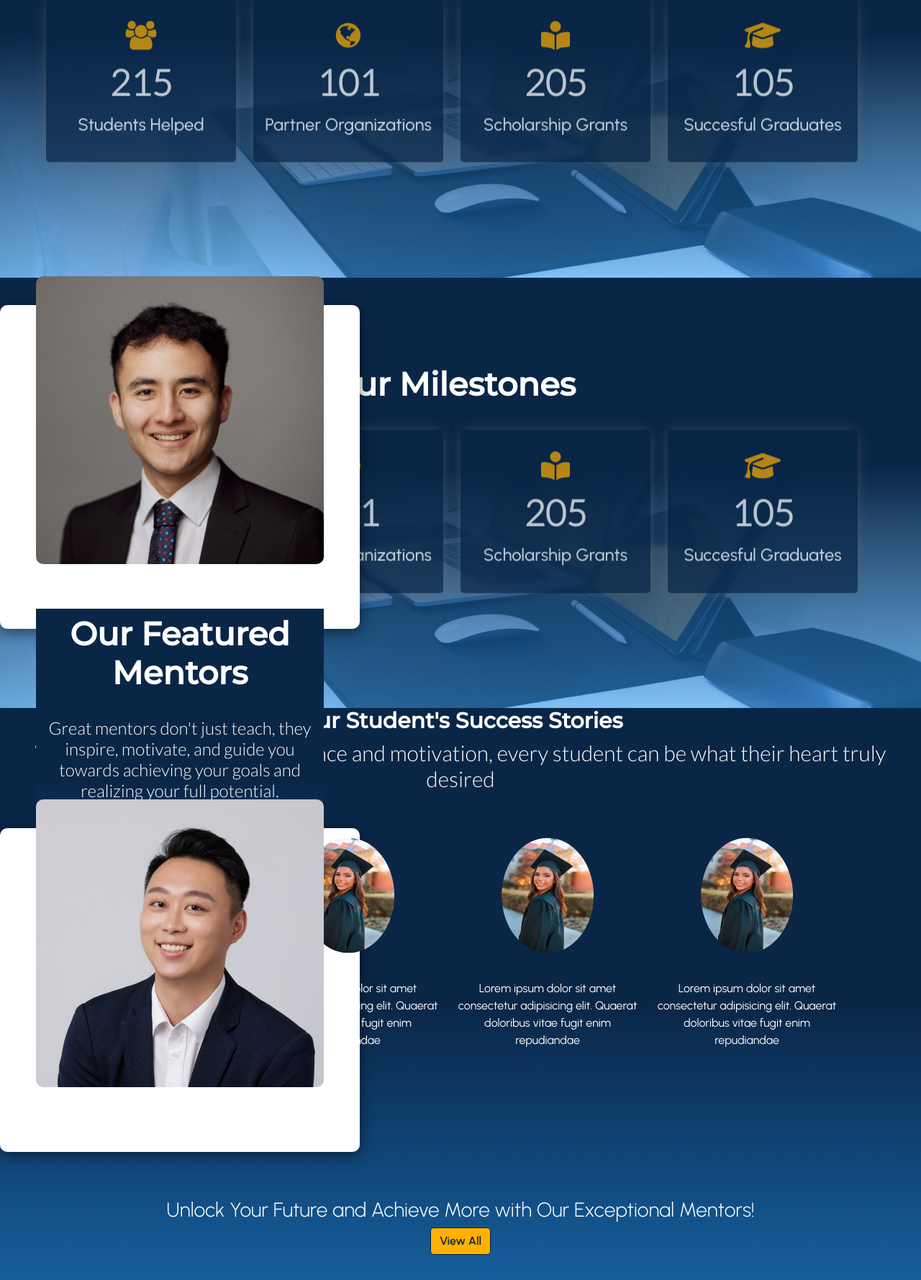
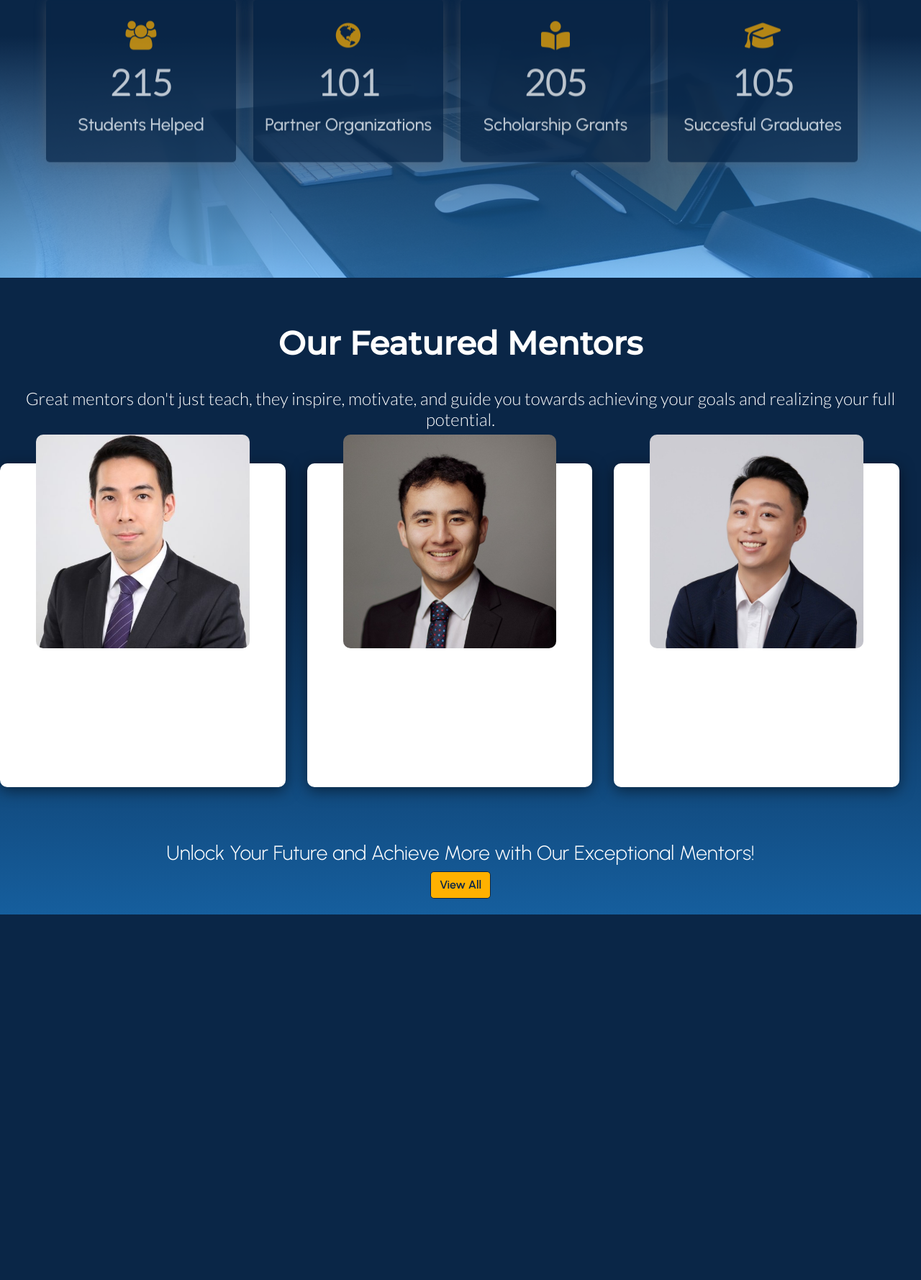
Before and after one commit to uaojayson/ScholarLink, a PHP site: page / in a window 1280 px wide. Shown: the part 2324-4103 px from the top of the page at 72% size. After the commit the page ends 3595 px from the top, so only its background shows below. Run offline with PHP 8.4, Linux system fonts and the light colour scheme; some libraries are stand-ins or nearby versions.

Commit message:
modified:   index.css 	modified:   index.html

```diff
--- a/index.css
+++ b/index.css
@@ -625,6 +625,13 @@
 
 /* Start Success stories  */
 
+.success-stories {
+  display: flex;
+  justify-content: center;
+  align-items: center;
+  position: relative;
+}
+
 .Success {
   font-family: "Montserrat", sans-serif;
   font-size: 30px;
--- a/index.html
+++ b/index.html
@@ -1,124 +1,165 @@
 <!DOCTYPE html>
 <html lang="en">
-
   <head>
     <meta charset="UTF-8" />
     <meta http-equiv="X-UA-Compatible" content="IE=edge" />
     <meta name="viewport" content="width=device-width, initial-scale=1.0" />
     <title>ScholarLink</title>
-  <link href="https://cdn.jsdelivr.net/npm/bootstrap@5.3.0-alpha1/dist/css/bootstrap.min.css" rel="stylesheet"
-    integrity="sha384-GLhlTQ8iRABdZLl6O3oVMWSktQOp6b7In1Zl3/Jr59b6EGGoI1aFkw7cmDA6j6gD" crossorigin="anonymous" />
-  <script src="https://cdn.jsdelivr.net/npm/bootstrap@5.3.0-alpha1/dist/js/bootstrap.bundle.min.js"
+    <link
+      href="https://cdn.jsdelivr.net/npm/bootstrap@5.3.0-alpha1/dist/css/bootstrap.min.css"
+      rel="stylesheet"
+      integrity="sha384-GLhlTQ8iRABdZLl6O3oVMWSktQOp6b7In1Zl3/Jr59b6EGGoI1aFkw7cmDA6j6gD"
+      crossorigin="anonymous"
+    />
+    <script
+      src="https://cdn.jsdelivr.net/npm/bootstrap@5.3.0-alpha1/dist/js/bootstrap.bundle.min.js"
       integrity="sha384-w76AqPfDkMBDXo30jS1Sgez6pr3x5MlQ1ZAGC+nuZB+EYdgRZgiwxhTBTkF7CXvN"
-    crossorigin="anonymous"></script>
+      crossorigin="anonymous"
+    ></script>
 
     <!--FONTAWESOME ICONS-->
-  <script src="https://kit.fontawesome.com/3ce7f5ba6a.js" crossorigin="anonymous"></script>
+    <script
+      src="https://kit.fontawesome.com/3ce7f5ba6a.js"
+      crossorigin="anonymous"
+    ></script>
 
     <link rel="stylesheet" href="index.css" />
     <!-- favicon  -->
     <link rel="shortcut icon" href="./assets/logo.png" type="image/x-icon" />
-  <link rel="stylesheet" href="https://stackpath.bootstrapcdn.com/font-awesome/4.7.0/css/font-awesome.min.css" />
+    <link
+      rel="stylesheet"
+      href="https://stackpath.bootstrapcdn.com/font-awesome/4.7.0/css/font-awesome.min.css"
+    />
     <script src="https://code.jquery.com/jquery-1.12.4.min.js"></script>
   </head>
-
   <body>
     <nav class="navbar fixed-top navbar-expand-lg bg-body-tertiary">
       <div class="container-fluid">
         <a class="navbar-brand mx-4" href="#">
           <img src="assets/logo.png" style="height: 60px" alt="owl" />
         </a>
-      <button class="navbar-toggler" type="button" data-bs-toggle="collapse" data-bs-target="#navbarTogglerDemo02"
-        aria-controls="navbarTogglerDemo02" aria-expanded="false" aria-label="Toggle navigation">
+        <button
+          class="navbar-toggler"
+          type="button"
+          data-bs-toggle="collapse"
+          data-bs-target="#navbarTogglerDemo02"
+          aria-controls="navbarTogglerDemo02"
+          aria-expanded="false"
+          aria-label="Toggle navigation"
+        >
           <span class="navbar-toggler-icon"></span>
         </button>
         <div class="collapse navbar-collapse mx-4" id="navbarTogglerDemo02">
           <ul class="navbar-nav me-auto mb-2 mb-lg-0">
             <li class="nav-item">
-            <a class="nav-link active" aria-current="page" href="#" onclick="setActiveLink(this)">Home</a>
+              <a
+                class="nav-link active"
+                aria-current="page"
+                href="#"
+                onclick="setActiveLink(this)"
+                >Home</a
+              >
             </li>
             <li class="nav-item dropdown">
-            <a class="nav-link dropdown-toggle" href="#" onclick="setActiveLink(this)" role="button"
-              data-bs-toggle="dropdown" aria-expanded="false">
+              <a
+                class="nav-link dropdown-toggle"
+                href="#"
+                onclick="setActiveLink(this)"
+                role="button"
+                data-bs-toggle="dropdown"
+                aria-expanded="false"
+              >
                 About Us
               </a>
               <ul class="dropdown-menu">
                 <li>
-                <a class="dropdown-item" href="#">Mission, Vision, Core Values</a>
+                  <a class="dropdown-item" href="#"
+                    >Mission, Vision, Core Values</a
+                  >
                 </li>
-              <li>
-                <hr class="dropdown-divider" />
-              </li>
+                <li><hr class="dropdown-divider" /></li>
                 <li><a class="dropdown-item" href="#">Our Story</a></li>
-              <li>
-                <hr class="dropdown-divider" />
-              </li>
+                <li><hr class="dropdown-divider" /></li>
                 <li><a class="dropdown-item" href="#">How It Works?</a></li>
-              <li>
-                <hr class="dropdown-divider" />
-              </li>
+                <li><hr class="dropdown-divider" /></li>
                 <li><a class="dropdown-item" href="#">The Team</a></li>
               </ul>
             </li>
             <li class="nav-item dropdown">
-            <a class="nav-link dropdown-toggle" href="#" onclick="setActiveLink(this)" role="button"
-              data-bs-toggle="dropdown" aria-expanded="false">
+              <a
+                class="nav-link dropdown-toggle"
+                href="#"
+                onclick="setActiveLink(this)"
+                role="button"
+                data-bs-toggle="dropdown"
+                aria-expanded="false"
+              >
                 Our Mentors
               </a>
               <ul class="dropdown-menu">
                 <li><a class="dropdown-item" href="#">Find A Mentor</a></li>
-              <li>
-                <hr class="dropdown-divider" />
-              </li>
+                <li><hr class="dropdown-divider" /></li>
                 <li><a class="dropdown-item" href="#">Become A Mentor</a></li>
               </ul>
             </li>
 
             <li class="nav-item dropdown">
-            <a class="nav-link dropdown-toggle" href="#" onclick="setActiveLink(this)" role="button"
-              data-bs-toggle="dropdown" aria-expanded="false">
+              <a
+                class="nav-link dropdown-toggle"
+                href="#"
+                onclick="setActiveLink(this)"
+                role="button"
+                data-bs-toggle="dropdown"
+                aria-expanded="false"
+              >
                 Our Affiliates
               </a>
               <ul class="dropdown-menu">
                 <li><a class="dropdown-item" href="#">Affiliate List</a></li>
-              <li>
-                <hr class="dropdown-divider" />
-              </li>
+                <li><hr class="dropdown-divider" /></li>
                 <li>
                   <a class="dropdown-item" href="#">Become An Affiliate</a>
                 </li>
               </ul>
             </li>
             <li class="nav-item dropdown">
-            <a class="nav-link dropdown-toggle" href="#" onclick="setActiveLink(this)" role="button"
-              data-bs-toggle="dropdown" aria-expanded="false">
+              <a
+                class="nav-link dropdown-toggle"
+                href="#"
+                onclick="setActiveLink(this)"
+                role="button"
+                data-bs-toggle="dropdown"
+                aria-expanded="false"
+              >
                 Scholarship Grants
               </a>
               <ul class="dropdown-menu">
                 <li><a class="dropdown-item" href="#">Privately Funded</a></li>
-              <li>
-                <hr class="dropdown-divider" />
-              </li>
+                <li><hr class="dropdown-divider" /></li>
                 <li><a class="dropdown-item" href="#">NGO Funded</a></li>
-              <li>
-                <hr class="dropdown-divider" />
-              </li>
+                <li><hr class="dropdown-divider" /></li>
                 <li><a class="dropdown-item" href="#">Government Funded</a></li>
               </ul>
             </li>
 
             <li class="nav-item dropdown">
-            <a class="nav-link dropdown-toggle" href="#" onclick="setActiveLink(this)" role="button"
-              data-bs-toggle="dropdown" aria-expanded="false">
+              <a
+                class="nav-link dropdown-toggle"
+                href="#"
+                onclick="setActiveLink(this)"
+                role="button"
+                data-bs-toggle="dropdown"
+                aria-expanded="false"
+              >
                 Support Center
               </a>
               <ul class="dropdown-menu">
                 <li><a class="dropdown-item" href="#">FAQs and Contacts</a></li>
+                <li><hr class="dropdown-divider" /></li>
                 <li>
-                <hr class="dropdown-divider" />
-              </li>
-              <li>
-                <a class="dropdown-item" href="#">Terms of Usage and Privacy Policy</a>
+                  <a class="dropdown-item" href="#"
+                    >Terms of Usage and Privacy Policy</a
+                  >
                 </li>
               </ul>
             </li>
@@ -141,11 +182,13 @@
           <div class="gallery-content">
             <div class="hero-tag">
               <h1>Empower. Educate. Succeed.</h1>
-            <p style="
+              <p
+                style="
                   text-align: justify;
                   font-weight: 600;
                   margin-bottom: 24px;
-                ">
+                "
+              >
                 We transform students' lives through mentorship and education.
                 We connect underprivileged high school students with college
                 mentors, providing personalized support with academic and career
@@ -467,45 +510,6 @@
     <!-- end: What We Provide Section -->
 
     <!-- start: Counter Section -->
-  <section>
-    <div class="milestone-section">
-      <div class="row">
-        <h1 class="title" style="margin-top: 3%">Our Milestones</h1>
-        <div class="col">
-          <div class="counter-box">
-            <i class="fa fa-users"></i>
-            <h2 class="counter">215</h2>
-            <h4>Students Helped</h4>
-          </div>
-        </div>
-        <div class="col">
-          <div class="counter-box">
-            <i class="fa fa-globe"></i>
-            <h2 class="counter">101</h2>
-
-            <h4>Partner Organizations</h4>
-          </div>
-        </div>
-        <div class="col">
-          <div class="counter-box">
-            <i class="fa-solid fa-book-open-reader"></i>
-            <h2 class="counter">205</h2>
-            <h4>Scholarship Grants</h4>
-          </div>
-        </div>
-        <div class="col">
-          <div class="counter-box">
-            <i class="fa-solid fa-graduation-cap"></i>
-            <h2 class="counter">105</h2>
-            <h4>Succesful Graduates</h4>
-          </div>
-        </div>
-      </div>
-    </div>
-  </section>
-  <!-- End: Counter Section -->
-
-    <!-- start: Counter Section -->
     <section class="milestone-section">
       <div class="row">
         <h1 class="title" style="margin-top: 3%">Our Milestones</h1>
@@ -539,10 +543,8 @@
           </div>
         </div>
       </div>
-      <div class="card-feature">
-        <div class="imgbox">
-          <img src="assets/mentor 3.jpg" />
-        </div>
+    </section>
+    <!-- End: Counter Section -->
 
     <!-- Start: Feature Mentor Section -->
     <section class="mentor">
@@ -554,8 +556,14 @@
         </h4>
       </div>
 
+      <div class="featured-mentor">
+        <div class="card-feature">
+          <div class="imgbox">
+            <img class="img-mentor" src="assets/mentor 1.jpg" />
+          </div>
+
           <div class="content">
-          <h2>John Uy</h2>
+            <h2>Alex Seb</h2>
             <p>
               Bachelor of Science in Chemical Engineering, University of the
               Philippines Diliman. Alex is a driven individual who excels in
@@ -565,8 +573,10 @@
               pursuing a career in science and technology.
             </p>
           </div>
-
         </div>
+        <div class="card-feature">
+          <div class="imgbox">
+            <img class="img-mentor" src="assets/mentor 3.jpg" />
           </div>
 
           <div class="content">
@@ -600,7 +610,7 @@
         </div>
       </div>
 
-  <div>
+      <div class="container text-center mentor-footer">
         <h3
           style="
             color: white;
@@ -621,91 +631,10 @@
     </section>
     <!-- End: Feature Mentor Section -->
 
-
-  <!-- Start: Success Stories Section  -->
-  <Section>
-    <h1 class="Success">Our Student's Success Stories</h1>
-    <h4 class="Guide">
-      <em>
-        With the right amount of guidance and motivation, every student can be what
-        their heart truly desired
-      </em>
-    </h4>
-  <div class="Students">
-    <div class="card-features">
-      <div class="row">
-        <div class="col">
-          <div class="Student-Card">
-            <img src="Charles student success/image.png" class="featured-student img-fluid" alt="Graduates"/>
-          </div>
-
-          <div class="Student-content">
-            <h2></h2>
-            <p>
-              Lorem ipsum dolor sit amet consectetur adipisicing elit. Quaerat
-              doloribus vitae fugit enim repudiandae
-            </p>
-          </div>
-        </div>
-
-        <div class="col">
-          <div class="Student-Card">
-            <img src="Charles student success/image.png" class="featured-student img-fluid" alt="Graduates"/>
-          </div>
-
-          <div class="Student-content">
-            <h2></h2>
-            <p>
-              Lorem ipsum dolor sit amet consectetur adipisicing elit. Quaerat
-              doloribus vitae fugit enim repudiandae
-            </p>
-          </div>
-        </div>
-
-        <div class="col">
-          <div class="Student-Card">
-            <img src="Charles student success/image.png" class="featured-student img-fluid" alt="Graduates"/>
-          </div>
-
-          <div class="Student-content">
-            <h2></h2>
-            <p>
-              Lorem ipsum dolor sit amet consectetur adipisicing elit. Quaerat
-              doloribus vitae fugit enim repudiandae
-            </p>
-          </div>
-        </div>
-
-        <div class="col">
-          <div class="Student-Card">
-            <img src="Charles student success/image.png" class="featured-student img-fluid" alt="Graduates"/>
-          </div>
-
-          <div class="Student-content">
-            <h2></h2>
-            <p>
-              Lorem ipsum dolor sit amet consectetur adipisicing elit. Quaerat
-              doloribus vitae fugit enim repudiandae
-            </p>
-          </div>
-        </div>
-
-
-      </div>
-    </div>
-  </div>
-  </Section>
-  <!-- End: Success Stories Section  -->
-
-
-
-
-
-
-
-
+    <!-- Start: Success STories Section -->
+    <section></section>
+    <!-- End: Success STories Section -->
 
     <script src="index.js"></script>
   </body>
-
 </html>
```
Lines whose indentation alone changed are shown as unchanged.
